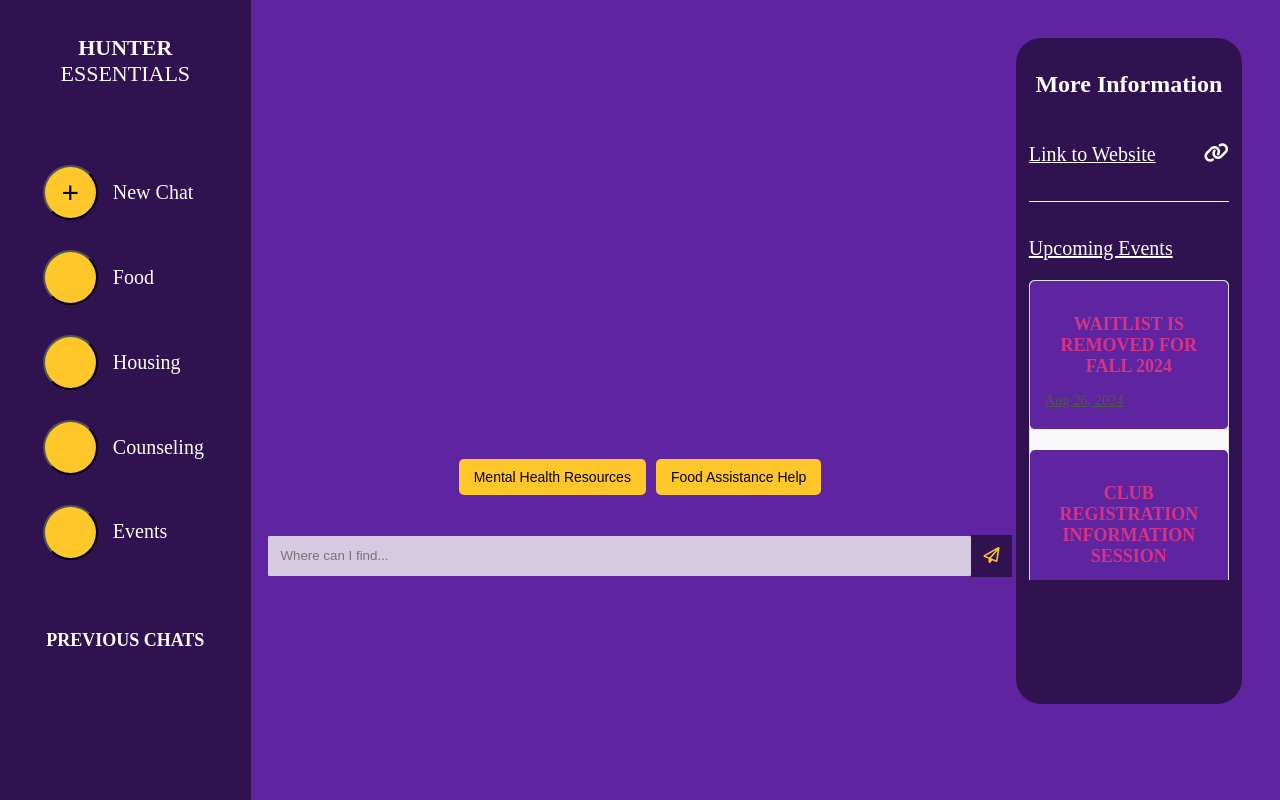
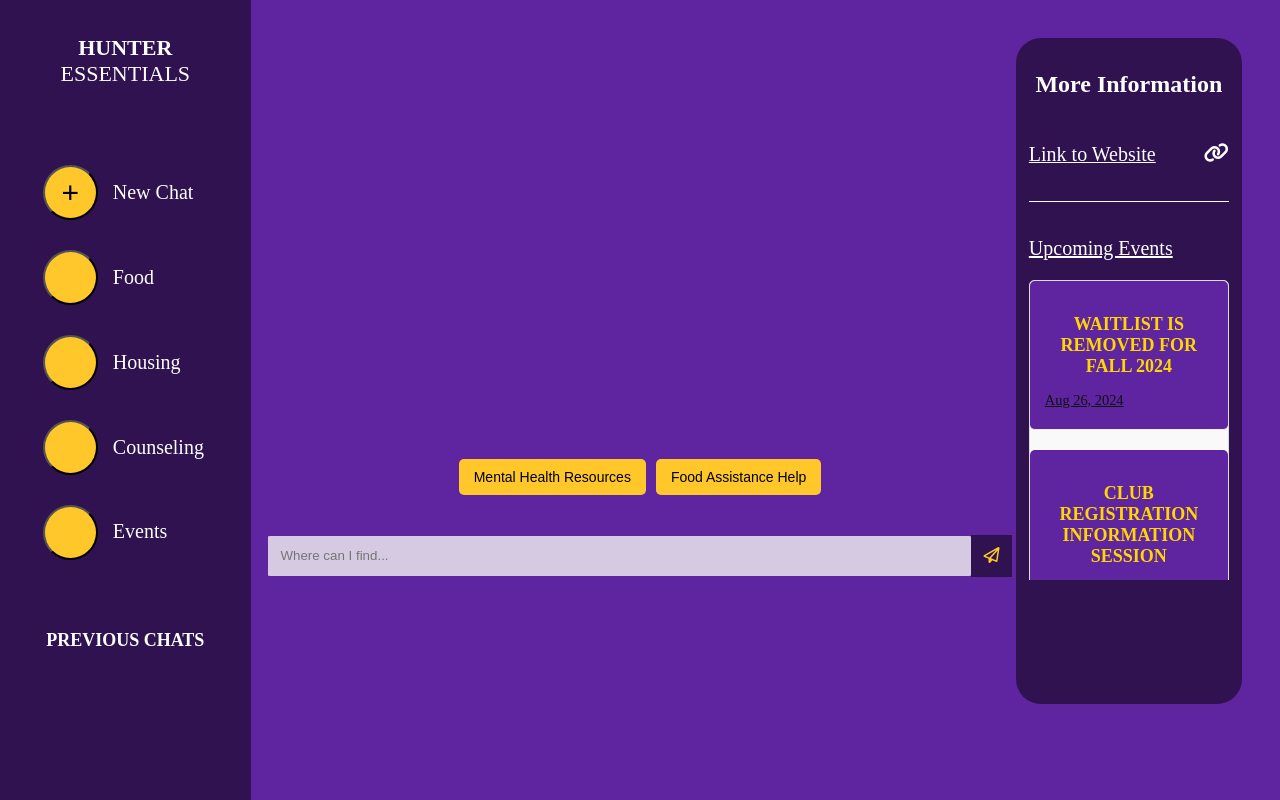
Before and after one commit to zaraamerr/cuny-resource-chatbot, a React (Create React App) app in the folder myapp/: page / in a window 1280 px wide. Built offline with nearby package versions, Linux system fonts and the light colour scheme; a web font is replaced by a local one.

Commit message:
changed the coloring

```diff
--- a/myapp/src/components/Scroll.css
+++ b/myapp/src/components/Scroll.css
@@ -24,7 +24,7 @@
 }
 
 .event-item a {
-    color: #d63384; /* A shade of pink for the event titles (links) */
+    color: #FFD700; /* A shade of pink for the event titles (links) */
     text-decoration: none; /* Remove the underline from links */
     font-size: 1.1em; /* Slightly larger font size for the title */
     font-weight: bold; /* Make the title bold */
@@ -35,7 +35,7 @@
 }
 
 .event-item p {
-    color: #555; /* A darker grey for the date/time text */
+    color: #0f0f0f; /* A darker grey for the date/time text */
     font-size: 0.9em; /* Slightly smaller font size for the date/time */
     margin: 5px 0 0; /* Space between the title and date/time */
 }
```
Also changed, not shown: myapp/src/components/Scroll.jsx (+0 -8 lines).
